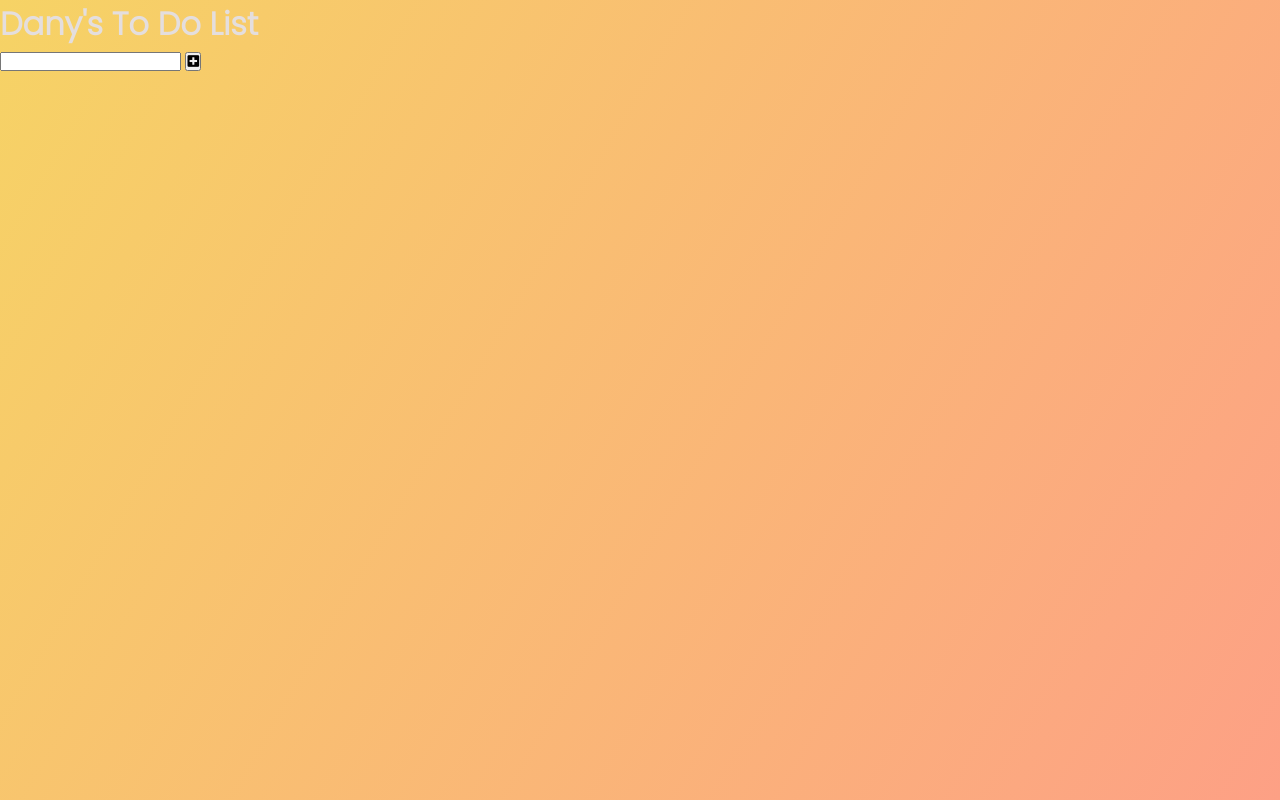
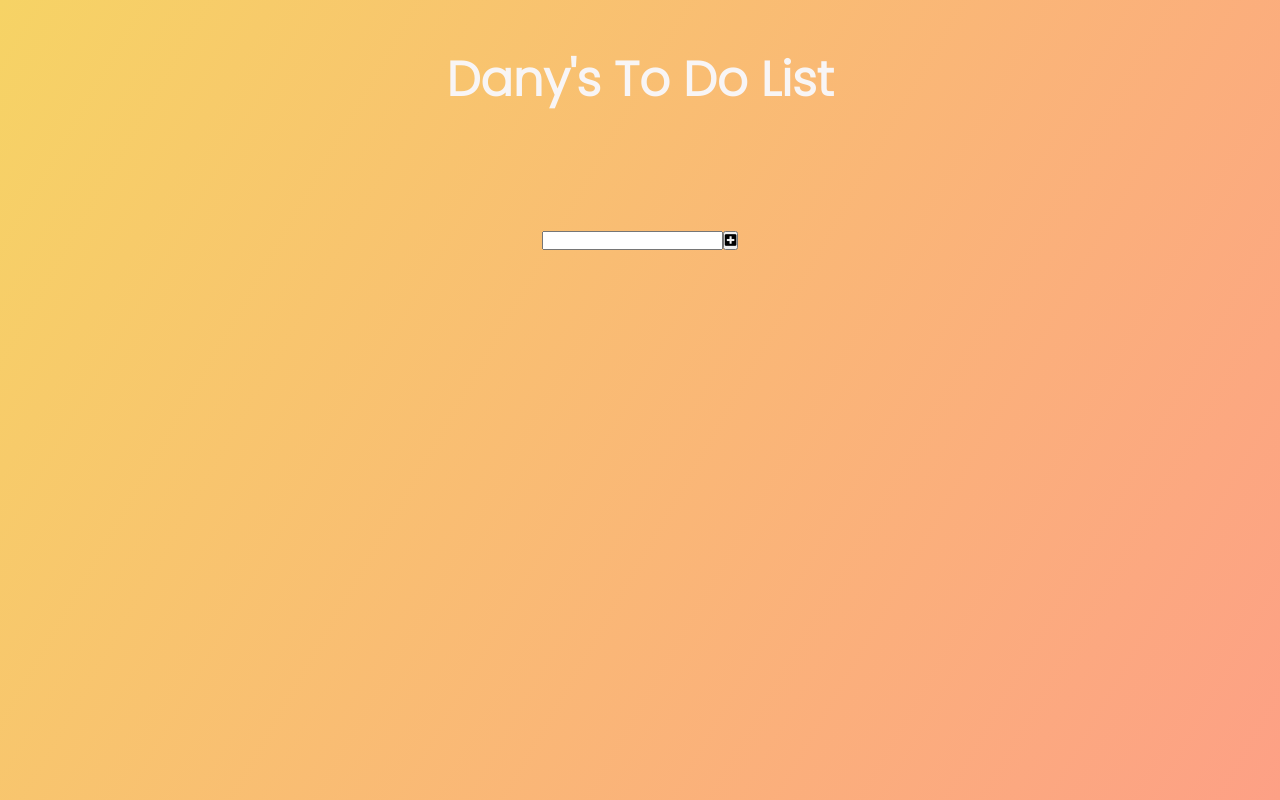
Before and after one commit to dcc5235/JS_Demo2, a plain HTML site: page index.html in a window 1280 px wide. Drawn offline with Linux system fonts and the light colour scheme.

Commit message:
aligned header/form center w/flex

```diff
--- a/style.css
+++ b/style.css
@@ -8,7 +8,19 @@
 
 body {
   background-image: linear-gradient(120deg, #f6d365, #fda085);
-  color: rgb(228, 222, 222);
+  color: rgb(248, 245, 245);
   font-family: "Poppins", sans-serif;
   min-height: 100vh;
 }
+
+header {
+  font-size: 1.5rem;
+}
+
+header,
+form {
+  min-height: 20vh;
+  display: flex;
+  justify-content: center;
+  align-items: center;
+}
```
